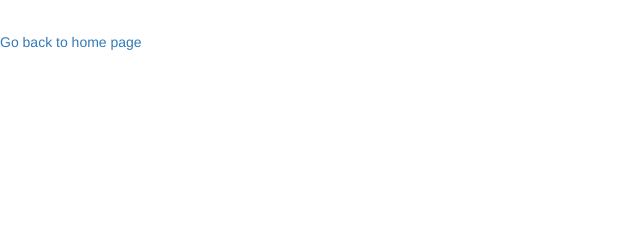
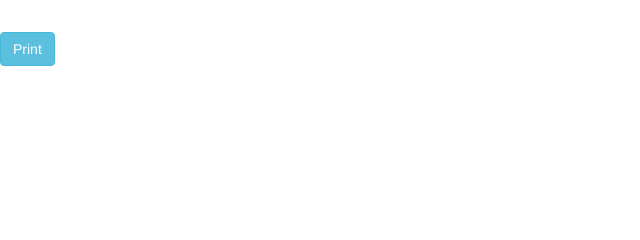
Before and after one commit to okuzan/AIS, a Flask app: page /6QueryC in a window 1280 px wide. Shown: the part 129-369 px from the top of the page, without its empty margins (0-640 px from the left). Run offline with Flask 2, Linux system fonts and the light colour scheme; a user stored in the database is signed in; data comes from the database, SQL or seed files in the repository; data that the repository does not hold is empty; some libraries are stand-ins or nearby versions.

Commit message:
print result list of query

```diff
--- a/appdir/templates/list.html
+++ b/appdir/templates/list.html
@@ -1,23 +1,34 @@
+<style>
+    @media print {
+        body * {
+            visibility: hidden;
+        }
+
+        #section-to-print, #section-to-print * {
+            visibility: visible;
+        }
+    }
+</style>
 {% extends "base.html" %}
 {% block content %}
 
-   <h4 class="text-center m-3">{{tablename}}</h4>
-   <table class="table table-striped">
+    <h4 class="text-center m-3">{{ tablename }}</h4>
+    <table class="table table-striped" id="section-to-print">
         <thead>
         {% for title in titles %}
-           <td><strong>{{title}}</strong></td>
+            <td><strong>{{ title }}</strong></td>
         {% endfor %}
         </thead>
 
         {% for row in rows %}
             <tr>
                 {% for title in titles %}
-           <td>{{row[title]}}</td>
+                    <td>{{ row[title] }}</td>
                 {% endfor %}
             </tr>
         {% endfor %}
     </table>
 
-      <a href = "/">Go back to home page</a>
+    <button type="button" class="btn btn-info" onclick="window.print()">Print</button>
 
 {% endblock %}
```
Lines whose indentation alone changed are shown as unchanged.
